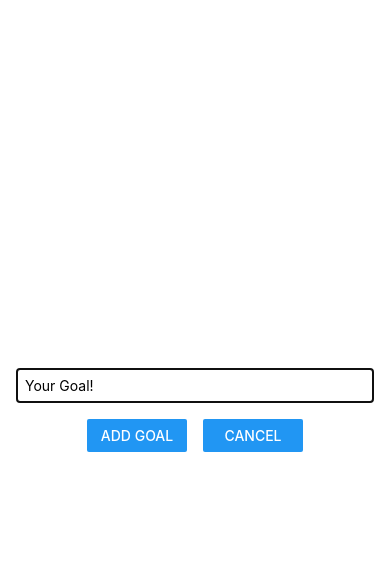
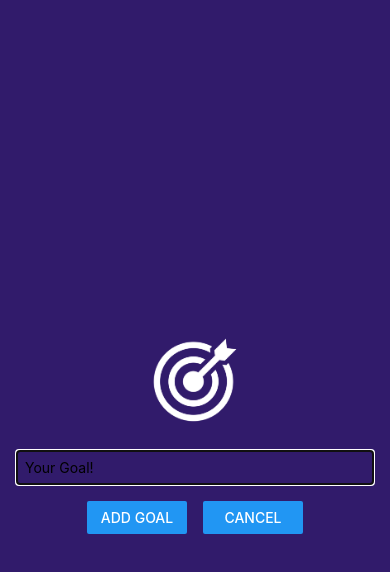
Before and after one commit to vickyruud/RNCourse, a React Native app: screen / in a window 390 px wide. Both pictures are taken after a click on the button "ADD NEW GOAL". Shown: the top 572 px of the page. Built offline with nearby package versions, Linux system fonts and the light colour scheme.

Commit message:
add goal image

```diff
--- a/components/GoalInput.js
+++ b/components/GoalInput.js
@@ -1,4 +1,11 @@
-import { View, StyleSheet, TextInput, Button, Modal } from "react-native";
+import {
+  View,
+  StyleSheet,
+  TextInput,
+  Button,
+  Modal,
+  Image,
+} from "react-native";
 import { useState } from "react";
 
 export default function GoalInput({ onAddGoal, visible, onCancel }) {
@@ -16,6 +23,10 @@
   return (
     <Modal visible={visible} animationType="slide">
       <View style={styles.inputContainer}>
+        <Image
+          source={require("../assets/images/goal.png")}
+          style={styles.image}
+        />
         <TextInput
           onChangeText={goalInputHandler}
           style={styles.textInput}
@@ -41,10 +52,8 @@
     flexDirection: "column",
     justifyContent: "center",
     alignItems: "center",
-    marginBottom: 24,
     padding: 16,
-    borderBottomWidth: 1,
-    borderBottomColor: "#234FC7",
+    backgroundColor: "#311b6b",
   },
   textInput: {
     borderWidth: 1,
@@ -60,4 +69,9 @@
     width: 100,
     marginHorizontal: 8,
   },
+  image: {
+    width: 100,
+    height: 100,
+    margin: 20,
+  },
 });
```
Also changed, not shown: assets/images/goal.png (added).
